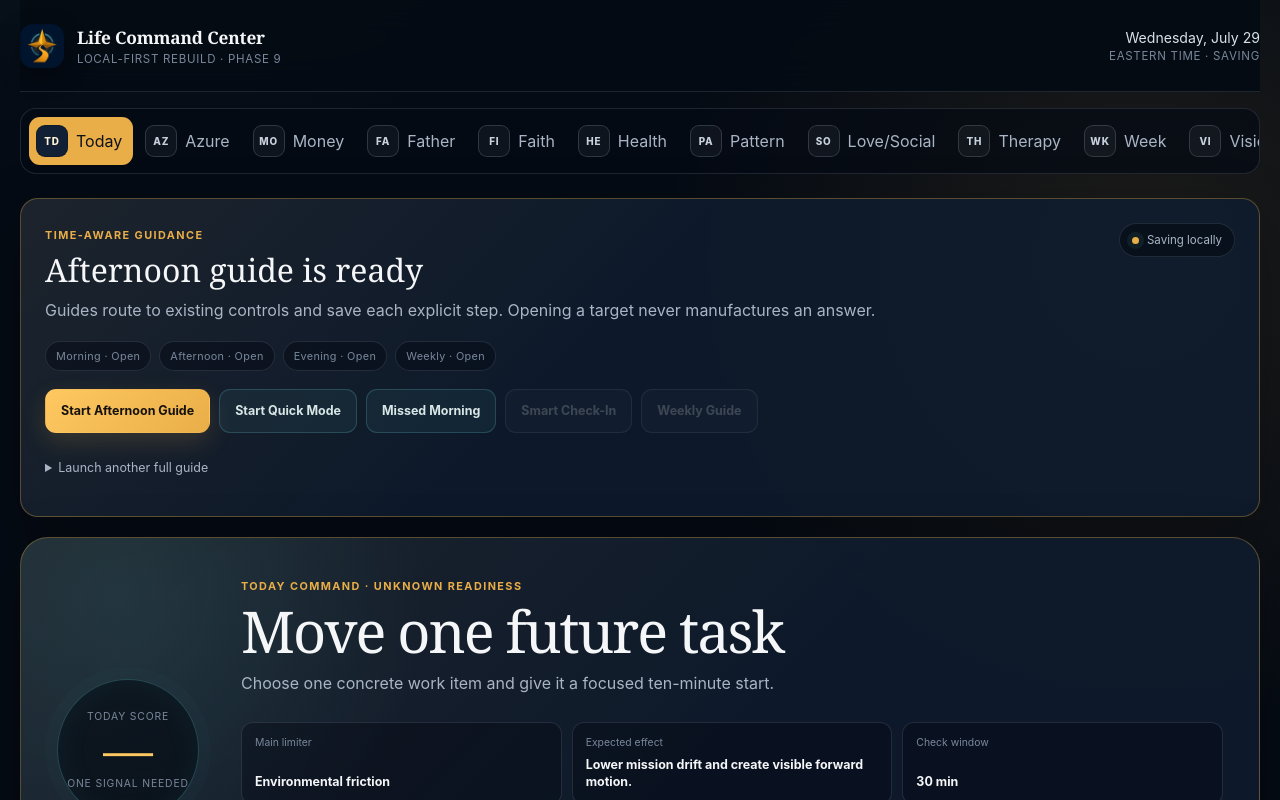
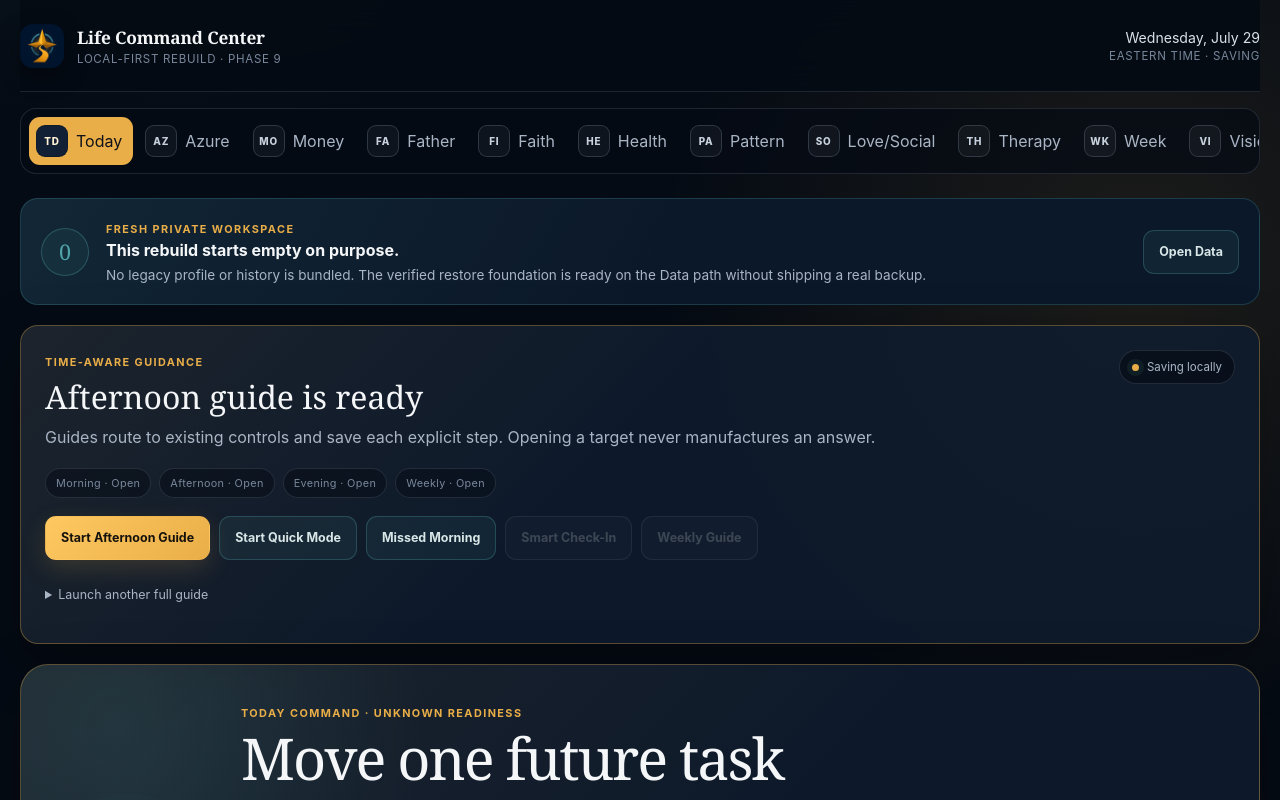
Before and after one commit to Bill6006/life-command-center, a React (Vite) app: page /#/today in a window 1280 px wide. Shown: the top 800 px of the page. Built offline with nearby package versions, Linux system fonts and the light colour scheme.

Commit message:
fix(app): keep first-run state accurate

```diff
--- a/src/app/App.tsx
+++ b/src/app/App.tsx
@@ -65,8 +65,57 @@ function FirstRunNotice() {
   );
 }
 
+function dayHasWorkspaceContent(day: unknown) {
+  if (!isUnknownRecord(day)) return false;
+  if (
+    Object.keys(day).some(
+      (key) => !["_updatedAt", "_inputUpdatedAt", "today"].includes(key)
+    )
+  ) {
+    return true;
+  }
+
+  const today = day.today;
+  if (!isUnknownRecord(today)) return false;
+  if (today.context && today.context !== "home") return true;
+  if (today.activeMove) return true;
+  for (const key of ["moveHistory", "constraints", "dismissedCandidateIds"]) {
+    if (Array.isArray(today[key]) && today[key].length > 0) return true;
+  }
+  if (
+    isUnknownRecord(today.evidence) &&
+    Object.values(today.evidence).some(
+      (entry) =>
+        isUnknownRecord(entry) &&
+        (entry.value !== null || entry.state !== "unknown")
+    )
+  ) {
+    return true;
+  }
+  return (
+    Array.isArray(today.minimumWinPlans) &&
+    today.minimumWinPlans.some(
+      (plan) =>
+        isUnknownRecord(plan) &&
+        Array.isArray(plan.wins) &&
+        plan.wins.some(
+          (win) =>
+            isUnknownRecord(win) &&
+            (win.status !== "open" ||
+              Boolean(win.proofSource) ||
+              Boolean(win.completedAt))
+        )
+    )
+  );
+}
+
 function hasWorkspaceContent(state: AppState) {
-  if (Object.keys(state.days).length > 0 || state.logs.length > 0) return true;
+  if (
+    Object.values(state.days).some(dayHasWorkspaceContent) ||
+    state.logs.length > 0
+  ) {
+    return true;
+  }
   if (Object.keys(state._domainUpdatedAt).length > 0) return true;
   if (
     Object.values(state.domains).some(
```
Also changed, not shown: 1 other file (tests, documents, lock files or other folders).
